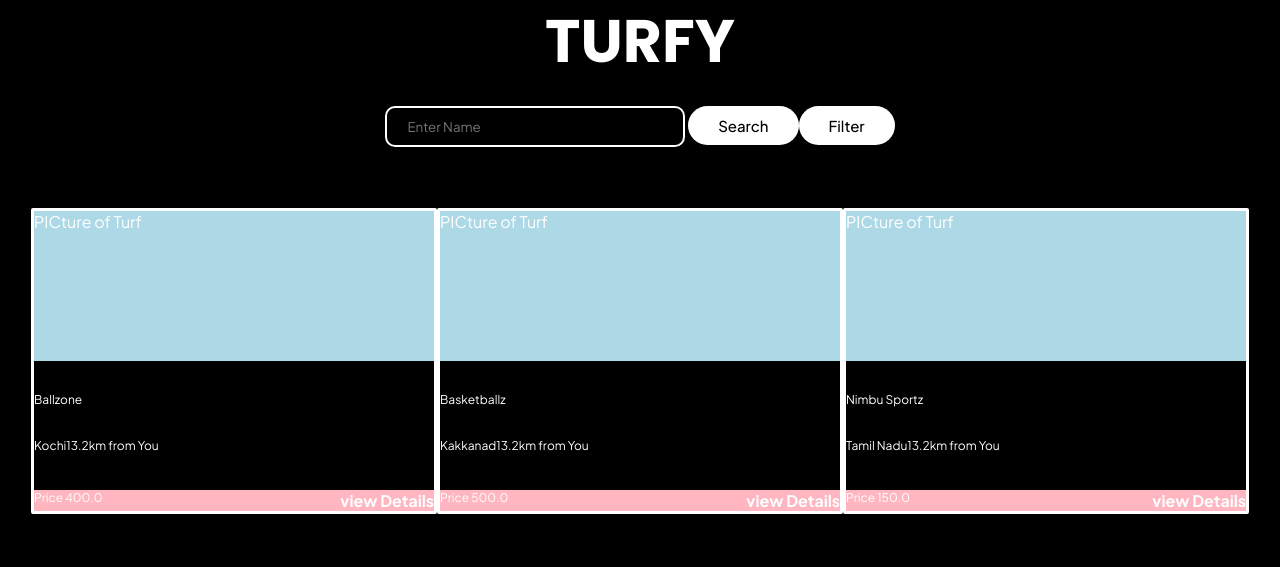
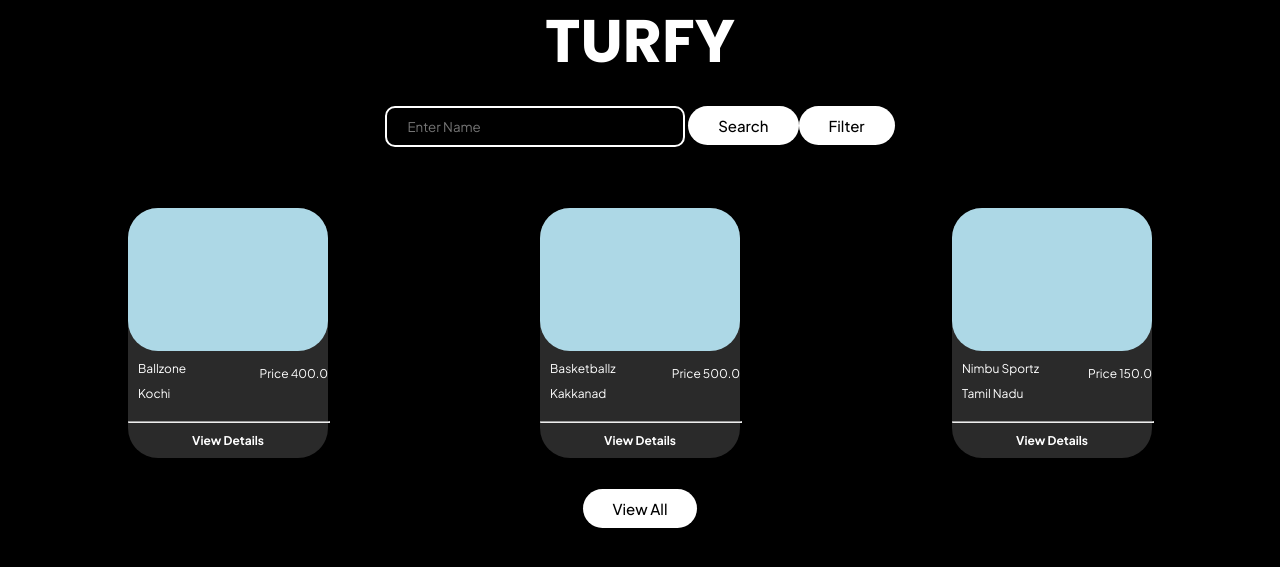
Before and after one commit to ElviinThomasEldho/turfy, a Django app: page /search-turfs/ in a window 1280 px wide. Shown: the part 64-631 px from the top of the page. Run offline with Django 4.2, Linux system fonts and the light colour scheme; data comes from the database, SQL or seed files in the repository.

Commit message:
3 pages done

```diff
--- a/app/templates/app/searchTurf.html
+++ b/app/templates/app/searchTurf.html
@@ -4,6 +4,8 @@
 
 {% block title %}
 <title>Turfy | Login</title>
+<link rel="stylesheet" href="{% static 'css/styles1.css' %}" />
+
 {% endblock %}
 
 {% block content %}
@@ -19,23 +21,27 @@
         </div>
     </div>
     <br>
-    <div style="display: flex;flex-direction: row; justify-content: space-between;">
+
+    <div class="search-turf">
         {% for turf in turfs %}
-        <div style="border-radius: 2px;border-color: grey;width: 400px;height: 300px;border: solid;display: flex;flex-direction: column;justify-content: space-between;">
-            <div style="background-color: lightblue; height: 150px;">PICture of Turf</div>
-            <div>
-                <p>{{turf.turfName}}</p>
+        <div class="search-card">
+            <div class="search-card-image"></div>
+            <div class="search-card-name-price">
+                <p class="search-card-name">{{turf.turfName}}</p>
+                <p class="search-card-price">Price {{turf.pricePerSlot}}</p>
             </div>
-            <div style="display: flex;vertical-align: top;">
-                <p>{{turf.location}}</p><br>
-                <p>13.2km from You</p>
+            <div class="search-card-location">
+                <p>{{turf.location}}</p>
             </div>
-            <div style="background-color: lightpink;justify-content: right;display: flex;flex-direction: row;justify-content: space-between;">
-                <p>Price {{turf.pricePerSlot}}</p>
-                <a href="{% url 'viewTurf' turf.id %}">view Details </a>
+            <hr class="hr-details">
+            <div class="search-card-details-div">
+                <a class="search-card-details" href="{% url 'viewTurf' turf.id %}"> View Details </a>
             </div>
         </div>
         {% endfor %}
     </div>
+    <div>
+        <button class="view-all">View All</button>
+    </div>
 
 {% endblock %}
--- a/static/css/styles.css
+++ b/static/css/styles.css
@@ -225,3 +225,204 @@ footer {
     border-radius: 50px;
 
 }
+
+.search-turf{
+    display: flex;
+    flex-direction: row;
+    justify-content: space-between;
+    align-items: center;
+    width: 80%;
+    height: 100%;
+}
+
+.search-card{
+    border-radius: 30px;
+    width: 200px;
+    height: 250px;
+    display: flex;
+    flex-direction: column;
+    justify-content: space-between;
+    background-color: rgb(42, 42, 42);
+}
+
+.search-card-image{
+    background-color: lightblue;
+    height: 70%;
+    border-radius: 30px;
+    margin-bottom: 5%;
+
+}
+
+.search-card-name-price{
+    display: flex;
+    flex-direction: row;
+    justify-content: space-between;
+    align-items: center;
+}
+
+.search-card-name,.search-card-location{
+    padding-left: 5%;
+    margin-bottom: 5%;
+}
+
+.search-card-price{
+    margin-left: 5%;
+}
+
+.search-card-price-book{
+    justify-content: right;
+    display: flex;
+    flex-direction: row;
+    justify-content: space-between;
+
+}
+
+.search-card-details{
+    font-size: 12px;
+    margin-bottom: 5%;
+}
+
+.hr-details{
+    width: 100%;
+}
+
+.search-card-details-div{
+    display: flex;
+    justify-content: center;
+    align-items: center;
+}
+
+.view-all{
+    margin-top: 10%;
+}
+
+.name-div{
+    width: 80%;
+    margin-left: 0;
+    padding-left: 0;
+
+}
+
+.turf-name{
+    text-align: left;
+}
+
+.view-main-div{
+    display: flex;
+    flex-direction: row;
+    height:700px ;
+    width: 90%;
+
+    justify-content: space-between;
+}
+
+.view-left-div{
+    display: flex;
+    flex-direction: column;
+    width: 80%;
+    height: 100%;
+}
+
+.view-right-div{
+    display: flex;
+    flex-direction: column;
+    width: 17%;
+    height: 100%;
+    background-color: rgb(42, 42, 42);
+    justify-content: space-between;
+    align-items: center;
+
+}
+
+.view-ratings{
+    height: 50%;
+    background-color: black;
+    border-radius: 50px;
+    width: 90%;
+}
+
+.view-reviews{
+    height: 50%;
+    background-color: black;
+    border-radius: 50px;
+    width: 90%;
+
+}
+
+.reviews{
+    text-align: center;
+}
+
+.ratings{
+    text-align: center;
+}
+
+.view-turf-image{
+    height: 250px;
+    width: 100%;
+    background-color: rgb(42, 42, 42);
+
+    border-radius: 50px;
+}
+
+.turf-text{
+    margin-top: 5%;
+    margin-left: 5%;
+    font-size: 15px;
+}
+
+.view-turf-details{
+    display: flex;
+    flex-direction: row;
+}
+
+.turf-details{
+    width: 40%;
+
+    height: 100%;
+
+}
+
+.turf-booking{
+    width: 60%;
+
+    height: 100%;
+    display: flex;
+    flex-direction: column;
+    gap: 3px;
+    justify-content: space-between;
+    align-items: center;
+}
+
+.view-turf-desc{
+    margin-top: 1%;
+    margin-left: 15%;
+    font-size: 15px;
+}
+
+.view-turf-desc1{
+    margin-top: 15%;
+    font-size: 15px;
+    margin-left: 15%;
+}
+
+.book-turf-button{
+    padding: 20px 30px;
+    background-color: white;
+    color: black;
+    border-radius: 40px;
+}
+
+.payment-heading{
+
+}
+
+.turf-payment-heading{
+    text-align: cent;
+    margin-left: 0;
+    padding-left: 0;
+}
+
+.payment-div{
+
+}
```
Also changed, not shown: app/templates/app/completePayment.html (+6 -24 lines), app/templates/app/viewturf.html (+36 -56 lines).
